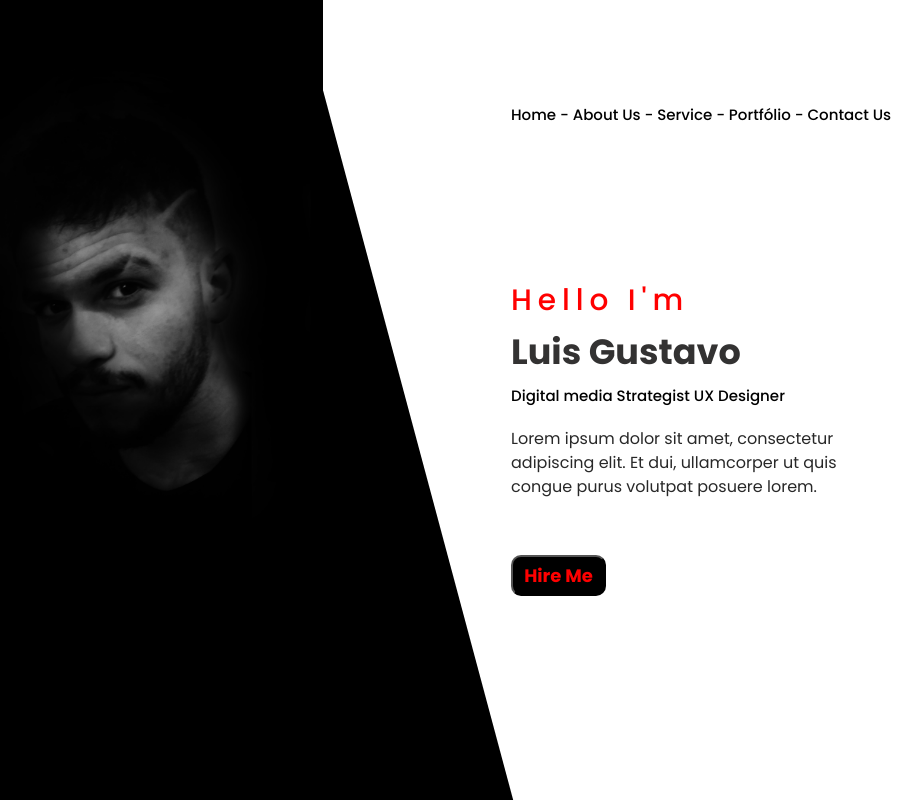
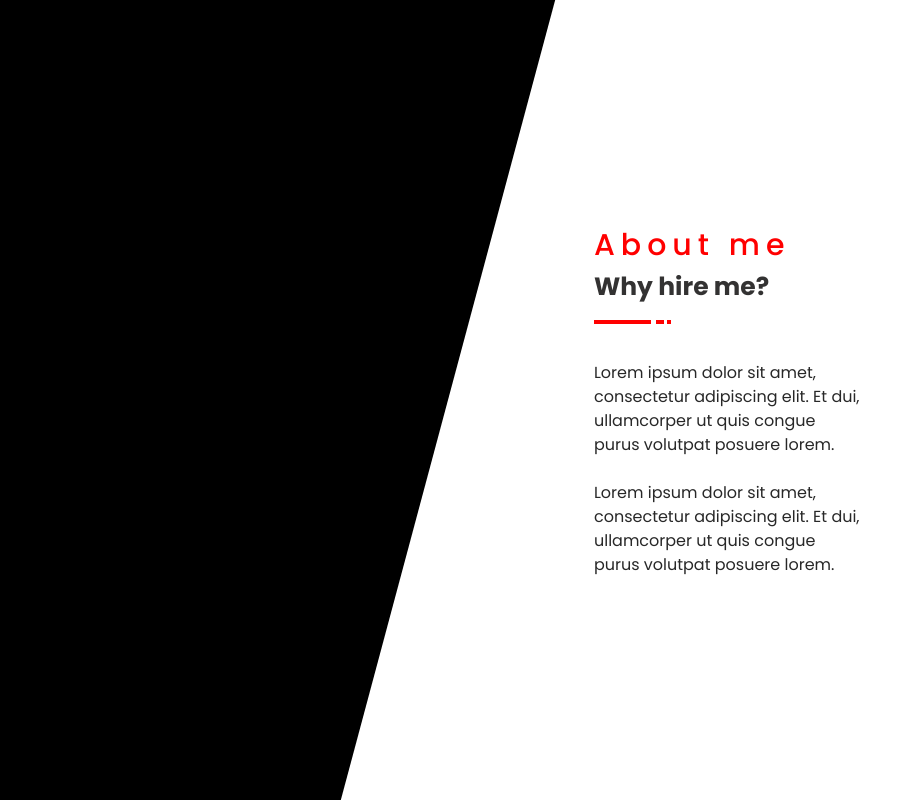
Before and after one commit to LGustta13/Portfolio, a React (Create React App) app: page / in a window 1280 px wide. Shown: the whole page, without its empty margins (189-1111 px from the left). Built offline with nearby package versions, Linux system fonts and the light colour scheme.

Commit message:
Finishing HireMe style

```diff
--- a/src/App.tsx
+++ b/src/App.tsx
@@ -1,12 +1,13 @@
 import React from 'react';
 import styled from 'styled-components';
+import { HireMe } from './pages/HireMe';
 import { Home } from './pages/Home';
 import { GlobalStyle } from './styles/global';
 
 export function App() {
   return (
     <>
-      <Home />
+      <HireMe />
       <GlobalStyle />
     </>
   );
--- /dev/null
+++ b/src/pages/HireMe/index.tsx
@@ -0,0 +1,39 @@
+import { Content } from "./styles";
+
+export function HireMe() {
+
+    return (
+        <Content>
+            <div className="incline" />
+
+            <div className="background-text">
+
+
+                <div className="text">
+                    <h1>
+                        About me
+                    </h1>
+                    <h2>
+                        Why hire me?
+                    </h2>
+                    <div className="text-line">
+                        <hr className="line-one" />
+                        <hr className="line-two" />
+                        <hr className="line-three" />
+                    </div>
+
+
+                    <p>
+                        Lorem ipsum dolor sit amet, consectetur
+                        adipiscing elit. Et dui, ullamcorper ut quis
+                        congue purus volutpat posuere lorem.
+                        <br />
+                        Lorem ipsum dolor sit amet, consectetur
+                        adipiscing elit. Et dui, ullamcorper ut quis
+                        congue purus volutpat posuere lorem.
+                    </p>
+                </div>
+            </div>
+        </Content>
+    );
+}
--- /dev/null
+++ b/src/pages/HireMe/styles.ts
@@ -0,0 +1,80 @@
+import styled from "styled-components";
+
+export const Content = styled.div`
+  display: flex;
+  justify-content: end;
+
+  div.incline {
+    position: fixed;
+    right: 343px;
+    width: 300px;
+    height: 100vh;
+    background-color: var(--shape);
+    transform: skewX(165deg);
+  }
+
+  div.background-text {
+    position: relative;
+    height: 100vh;
+    width: 41.02vw;
+    background-color: var(--shape);
+
+    display: flex;
+    direction: column;
+    align-items: center;
+    justify-content: center;
+
+    div.text {
+      margin: 0 14.18rem 0 1.75rem;
+
+      h1 {
+        font-weight: 500;
+        font-size: 30px;
+        line-height: 45px;
+        letter-spacing: 0.2em;
+        color: var(--red);
+      }
+
+      h2 {
+        font-weight: 700;
+        font-size: 25px;
+        line-height: 38px;
+        color: var(--subtitle);
+        margin-bottom: 14px;
+      }
+
+      div.text-line {
+        display: flex;
+        margin-bottom: 37px;
+
+        hr.line-one {
+          border: 2px solid var(--red);
+          width: 57px;
+        }
+        hr.line-two {
+          border: 2px solid var(--red);
+          width: 8px;
+          margin-left: 5px;
+        }
+        hr.line-three {
+          border: 2px solid var(--red);
+          width: 4px;
+          margin-left: 3px;
+        }
+      }
+
+      p {
+        font-weight: 400;
+        font-size: 16px;
+        line-height: 24px;
+        color: var(--text);
+
+        br {
+          display: block; /* makes it have a width */
+          content: ""; /* clears default height */
+          margin-top: 24px; /* change this to whatever height you want it */
+        }
+      }
+    }
+  }
+`;
```
Also changed, not shown: src/pages/Home/styles.ts (+0 -10 lines), public/logo192.png (deleted), public/logo512.png (deleted), public/manifest.json (deleted), public/robots.txt (deleted).
